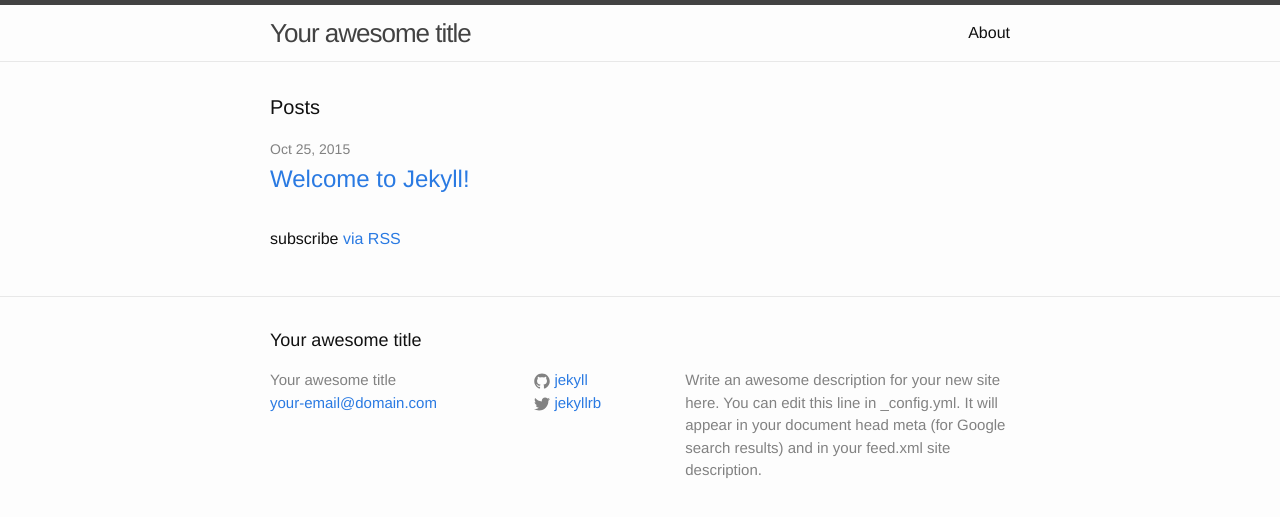
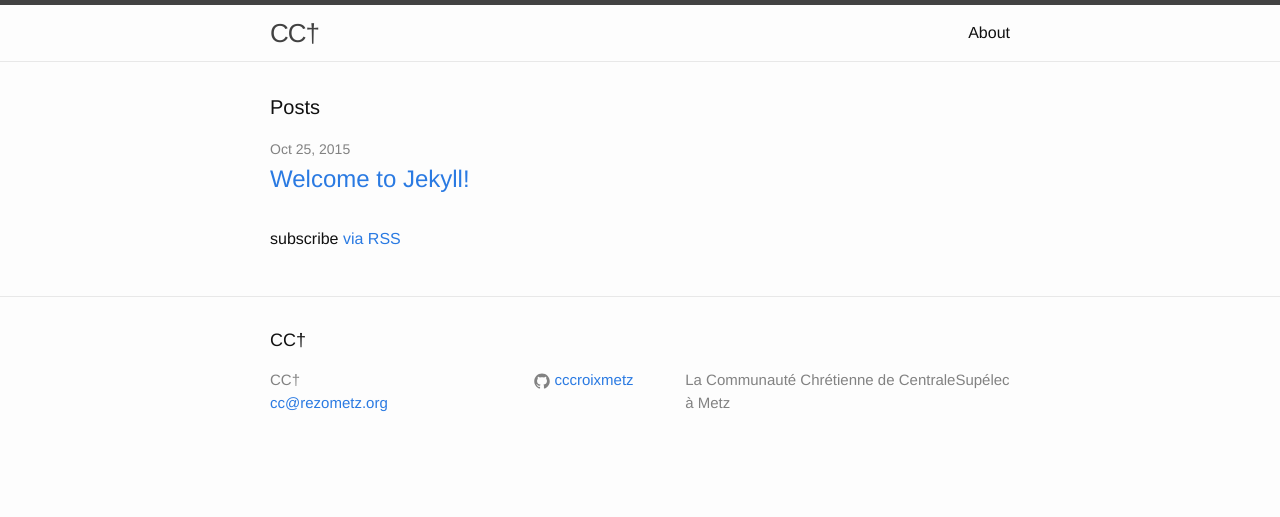
Before and after one commit to cccroix/cccroix.github.io, a Jekyll site: the page built from index.html, in a window 1280 px wide. Shown: the top 517 px of the page. Built offline with Jekyll 4.4.1, drawn with Linux system fonts in a browser that asks for light colours.

Commit message:
updates config

```diff
--- a/_config.yml
+++ b/_config.yml
@@ -1,14 +1,12 @@
 # Site settings
-title: Your awesome title
-email: your-email@domain.com
+title: CC†
+email: cc@rezometz.org
 description: > # this means to ignore newlines until "baseurl:"
-  Write an awesome description for your new site here. You can edit this
-  line in _config.yml. It will appear in your document head meta (for
-  Google search results) and in your feed.xml site description.
+    La Communauté Chrétienne de CentraleSupélec à Metz
 baseurl: "" # the subpath of your site, e.g. /blog/
-url: "http://yourdomain.com" # the base hostname & protocol for your site
-twitter_username: jekyllrb
-github_username:  jekyll
+url: "https://cccroixmetz.github.io/" # the base hostname & protocol for your site
+# twitter_username: jekyllrb
+github_username: cccroixmetz
 
 # Build settings
 markdown: kramdown
```
